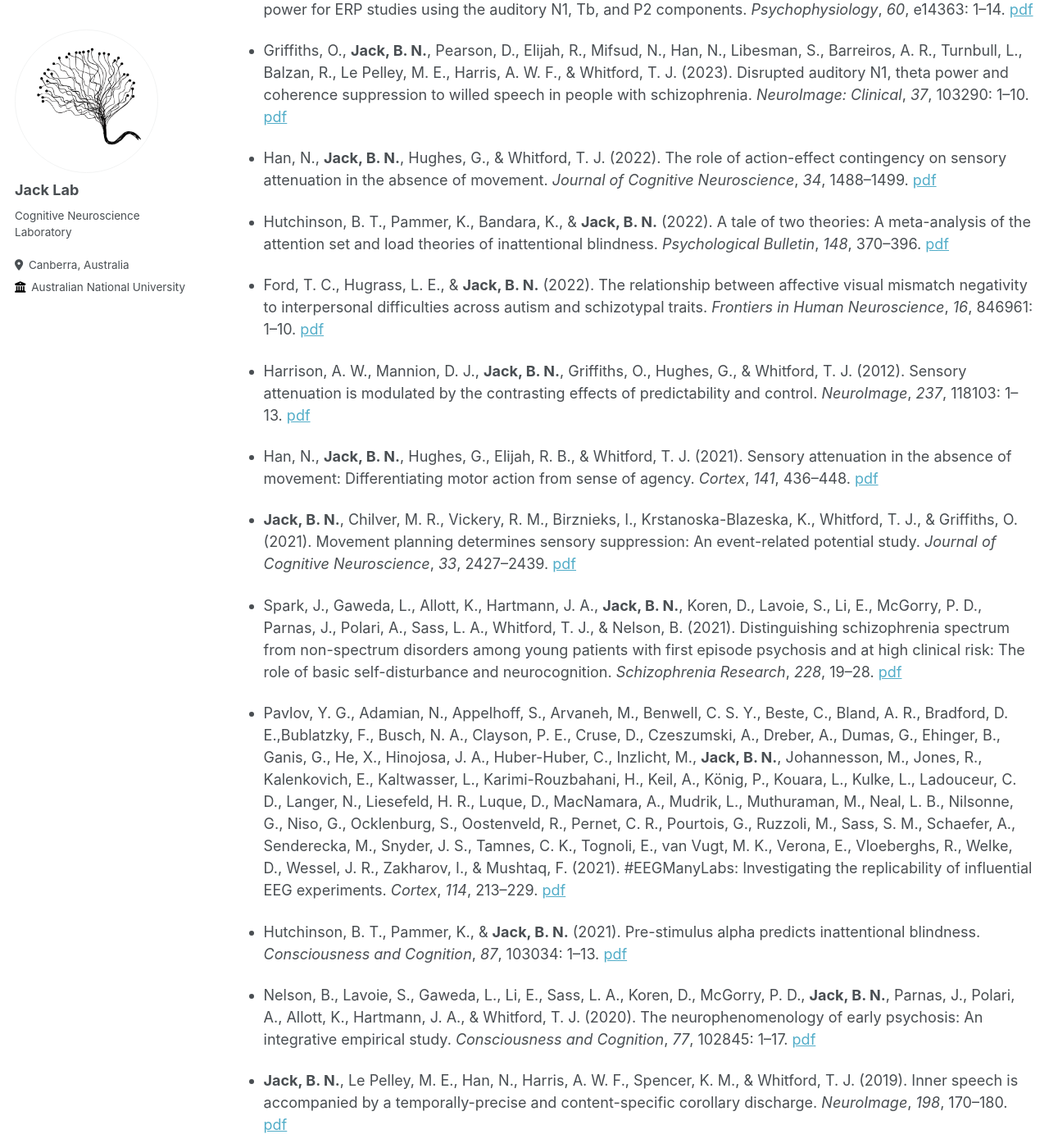
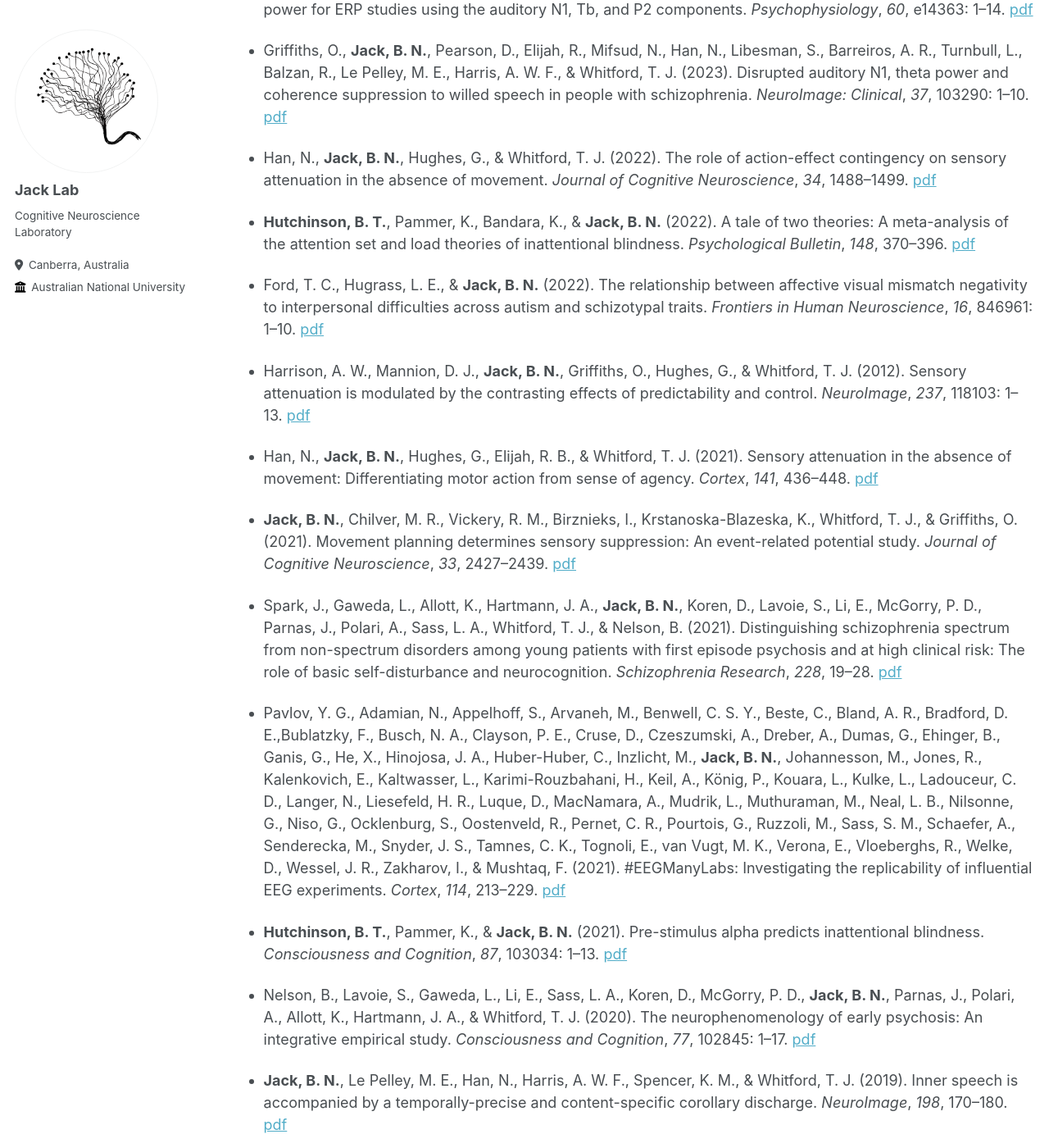
Before and after one commit to bradleynjack/jacklab, a Jekyll site: the page built from _pages/publications.md, in a window 1280 px wide and 1400 px high, scrolled down 454 px. Shown: the whole window at 82% size. Built offline with Jekyll 4.4.1, drawn with Linux system fonts in a browser that asks for light colours.

Commit message:
Update publications.md

```diff
--- a/_pages/publications.md
+++ b/_pages/publications.md
@@ -18,7 +18,7 @@ Peer-Reviewed Journal Articles
 
 * Han, N., <b>Jack, B. N.</b>, Hughes, G., & Whitford, T. J. (2022). The role of action-effect contingency on sensory attenuation in the absence of movement. <i>Journal of Cognitive Neuroscience</i>, <i>34</i>, 1488–1499. <a href="http:bradleynjack.github.io/files/10.1162_jocn_a_01867.pdf"> pdf</a>
 
-* Hutchinson, B. T., Pammer, K., Bandara, K., & <b>Jack, B. N.</b> (2022). A tale of two theories: A meta-analysis of the attention set and load theories of inattentional blindness. <i>Psychological Bulletin</i>, <i>148</i>, 370–396. <a href="http:bradleynjack.github.io/files/10.1037_bul0000371.pdf"> pdf</a>
+* <b>Hutchinson, B. T.</b>, Pammer, K., Bandara, K., & <b>Jack, B. N.</b> (2022). A tale of two theories: A meta-analysis of the attention set and load theories of inattentional blindness. <i>Psychological Bulletin</i>, <i>148</i>, 370–396. <a href="http:bradleynjack.github.io/files/10.1037_bul0000371.pdf"> pdf</a>
 
 * Ford, T. C., Hugrass, L. E., & <b>Jack, B. N.</b> (2022). The relationship between affective visual mismatch negativity to interpersonal difficulties across autism and schizotypal traits. <i>Frontiers in Human Neuroscience</i>, <i>16</i>, 846961: 1–10. <a href="http:bradleynjack.github.io/files/10.3389_fnhum.2022.846961.pdf"> pdf</a>
 
@@ -32,7 +32,7 @@ Peer-Reviewed Journal Articles
 
 * Pavlov, Y. G., Adamian, N., Appelhoff, S., Arvaneh, M., Benwell, C. S. Y., Beste, C., Bland, A. R., Bradford, D. E.,Bublatzky, F., Busch, N. A., Clayson, P. E., Cruse, D., Czeszumski, A., Dreber, A., Dumas, G., Ehinger, B., Ganis, G., He, X., Hinojosa, J. A., Huber-Huber, C., Inzlicht, M., <b>Jack, B. N.</b>, Johannesson, M., Jones, R., Kalenkovich, E., Kaltwasser, L., Karimi-Rouzbahani, H., Keil, A., König, P., Kouara, L., Kulke, L., Ladouceur, C. D., Langer, N., Liesefeld, H. R., Luque, D., MacNamara, A., Mudrik, L., Muthuraman, M., Neal, L. B., Nilsonne, G., Niso, G., Ocklenburg, S., Oostenveld, R., Pernet, C. R., Pourtois, G., Ruzzoli, M., Sass, S. M., Schaefer, A., Senderecka, M., Snyder, J. S., Tamnes, C. K., Tognoli, E., van Vugt, M. K., Verona, E., Vloeberghs, R., Welke, D., Wessel, J. R., Zakharov, I., & Mushtaq, F. (2021). #EEGManyLabs: Investigating the replicability of influential EEG experiments. <i>Cortex</i>, <i>114</i>, 213–229. <a href="http:bradleynjack.github.io/files/10.1016_j.cortex.2021.03.013.pdf"> pdf</a>
 
-* Hutchinson, B. T., Pammer, K., & <b>Jack, B. N.</b> (2021). Pre-stimulus alpha predicts inattentional blindness. <i>Consciousness and Cognition</i>, <i>87</i>, 103034: 1–13. <a href="http:bradleynjack.github.io/files/10.1016_j.concog.2020.103034.pdf"> pdf</a>
+* <b>Hutchinson, B. T.</b>, Pammer, K., & <b>Jack, B. N.</b> (2021). Pre-stimulus alpha predicts inattentional blindness. <i>Consciousness and Cognition</i>, <i>87</i>, 103034: 1–13. <a href="http:bradleynjack.github.io/files/10.1016_j.concog.2020.103034.pdf"> pdf</a>
 
 * Nelson, B., Lavoie, S., Gaweda, L., Li, E., Sass, L. A., Koren, D., McGorry, P. D., <b>Jack, B. N.</b>, Parnas, J., Polari, A., Allott, K., Hartmann, J. A., & Whitford, T. J. (2020). The neurophenomenology of early psychosis: An integrative empirical study. <i>Consciousness and Cognition</i>, <i>77</i>, 102845: 1–17. <a href="http:bradleynjack.github.io/files/10.1016_j.concog.2019.102845.pdf"> pdf</a>
 
```
